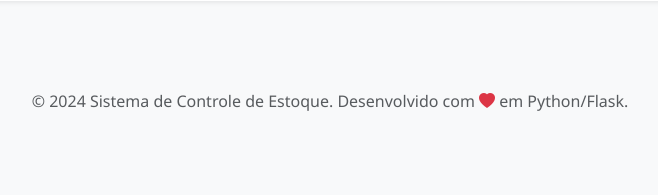
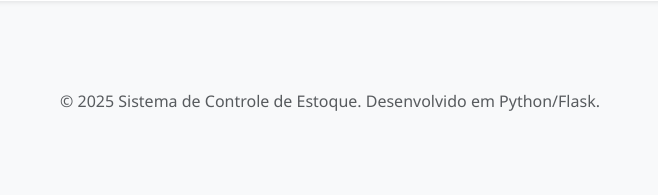
Before and after one commit to juscosta/Projeto-Estoque, a Flask app: page /alertas in a window 1280 px wide. Shown: the part 605-800 px from the top of the page, without its empty margins (310-968 px from the left). Run offline with Flask 3, Linux system fonts and the light colour scheme; a user stored in the database is signed in; some libraries are stand-ins or nearby versions.

Commit message:
Atualização Final

```diff
--- a/templates/base.html
+++ b/templates/base.html
@@ -116,7 +116,7 @@
     <!-- Footer -->
     <footer class="bg-light text-center py-3 mt-5">
         <div class="container">
-            <p class="mb-0 text-muted">&copy; 2024 Sistema de Controle de Estoque. Desenvolvido com <i class="bi bi-heart-fill text-danger"></i> em Python/Flask.</p>
+            <p class="mb-0 text-muted">&copy; 2025 Sistema de Controle de Estoque. Desenvolvido em Python/Flask.</p>
         </div>
     </footer>
 
```
